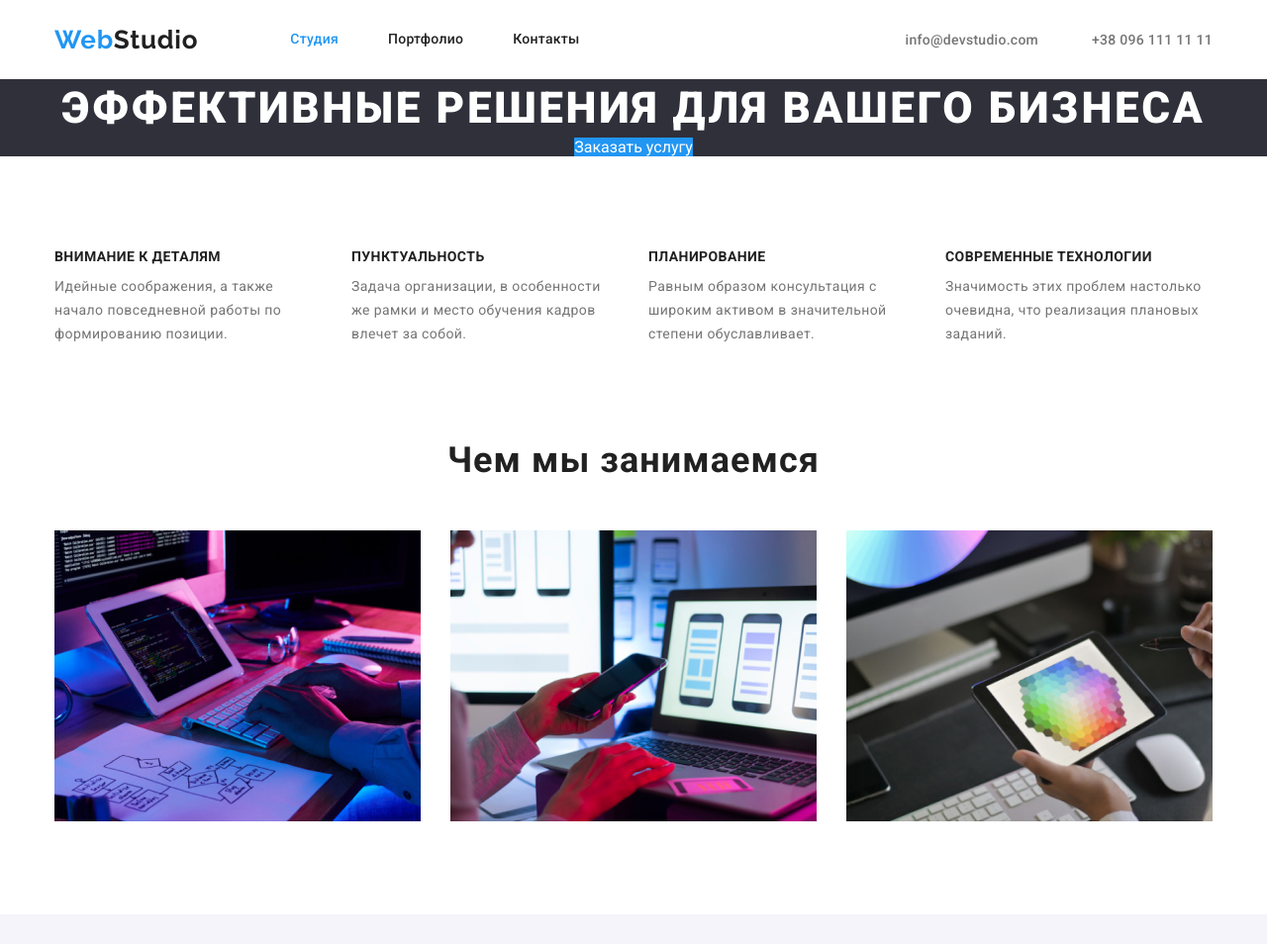
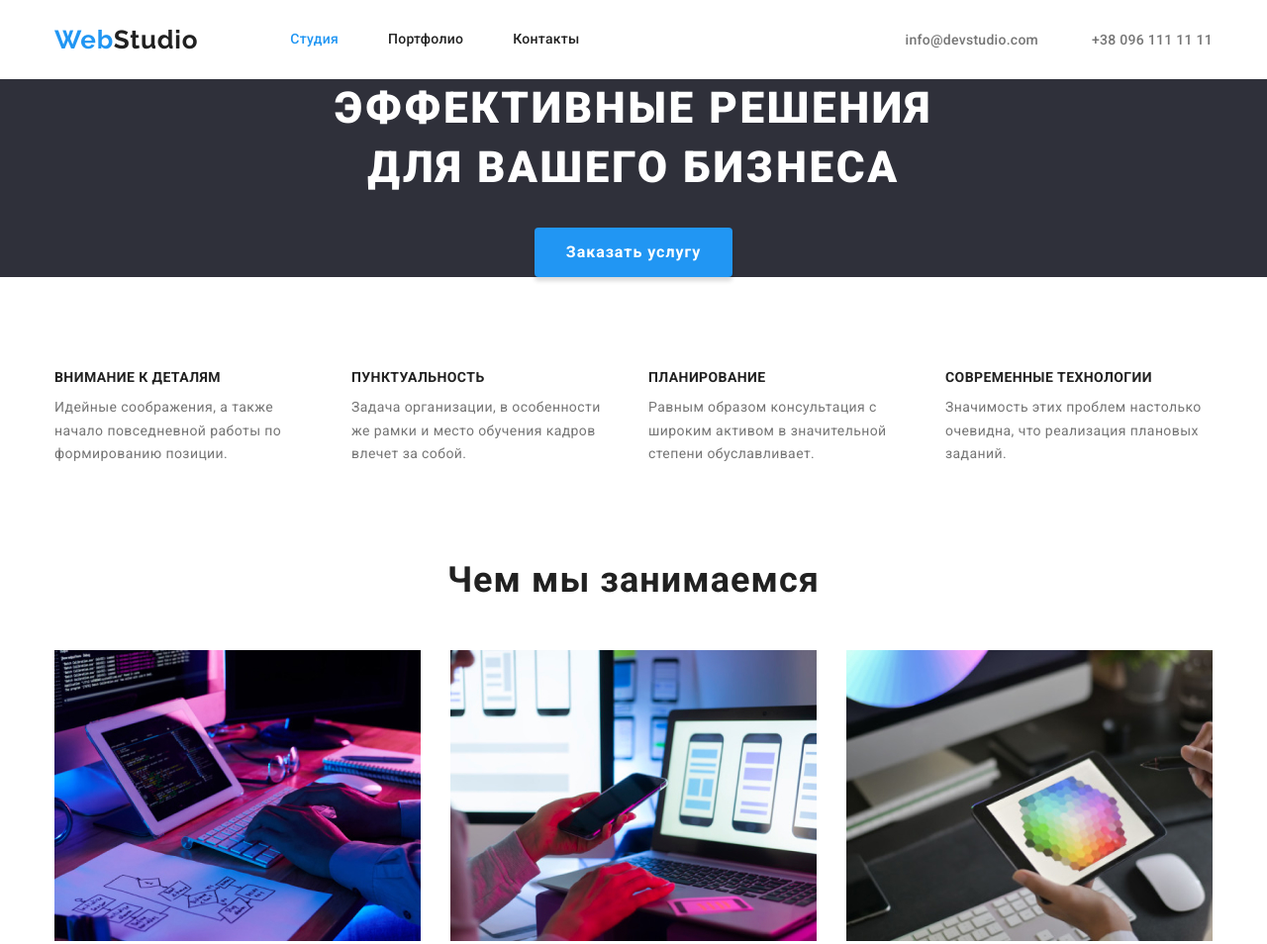
Before and after one commit to tetianako-prog/goit-markup-hw-03, a plain HTML site: page index.html in a window 1280 px wide. Shown: the top 954 px of the page at 99% size. Drawn offline with nearby package versions, Linux system fonts and the light colour scheme.

Commit message:
Add styles to hero

```diff
--- a/css/styles.css
+++ b/css/styles.css
@@ -124,6 +124,9 @@ p {
   text-align: center;
 }
 .hero .title {
+  width: 696px;
+  margin: 0 auto;
+  margin-bottom: 30px;
   color: var(--primary-white-color);
   font-weight: 900;
   font-size: 44px;
@@ -133,8 +136,17 @@ p {
   text-transform: uppercase;
 }
 .order-btn {
+  display: inline-block;
+  padding: 10px;
+  min-width: 200px;
   background: var(--accent-color);
   color: var(--primary-white-color);
+  font-weight: bold;
+  font-size: 16px;
+  line-height: 30px;
+  letter-spacing: 0.06em;
+  border-radius: 4px;
+  box-shadow: 0px 4px 4px rgba(0, 0, 0, 0.15);
 }
 
 /* Advantages*/
```
